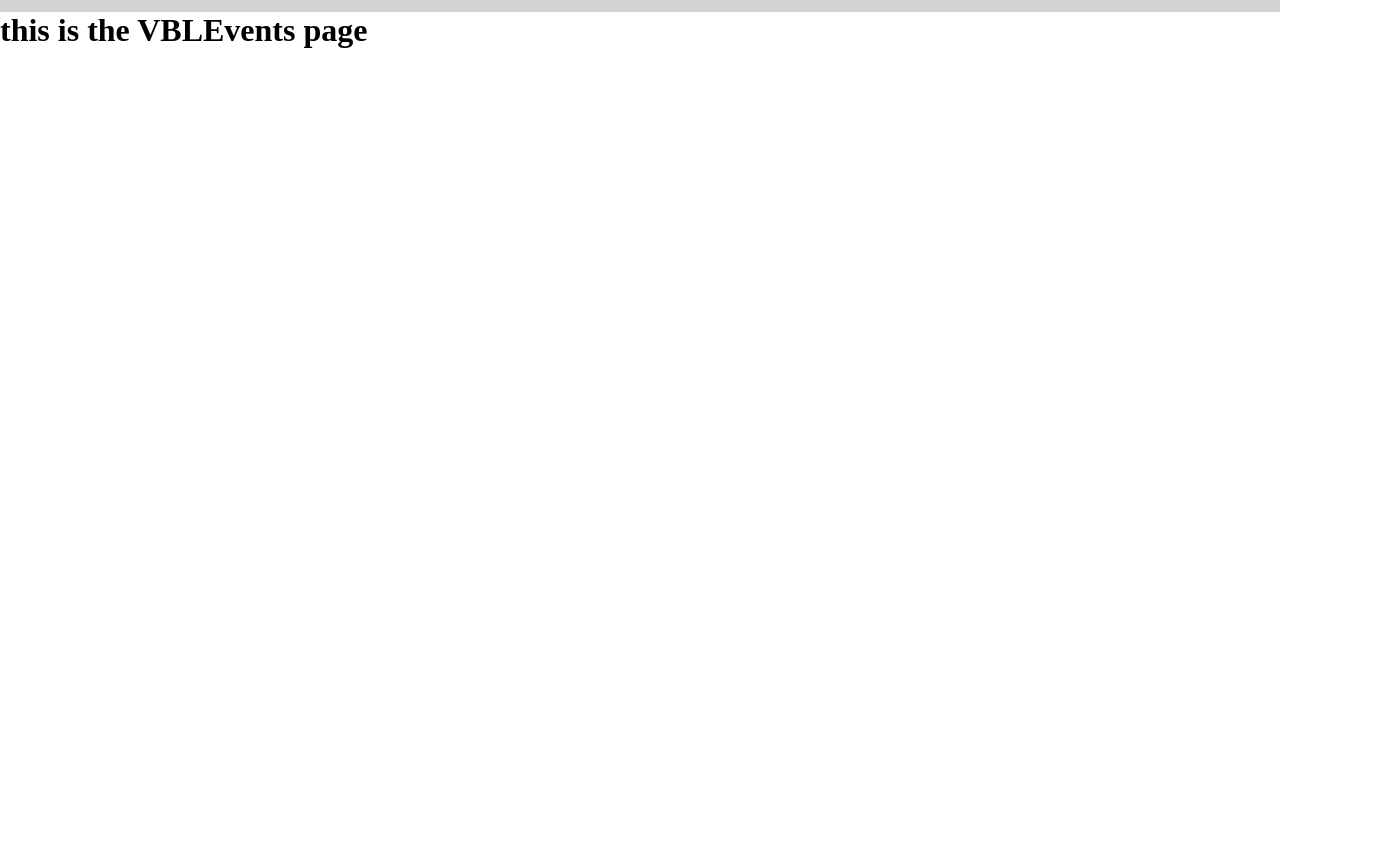
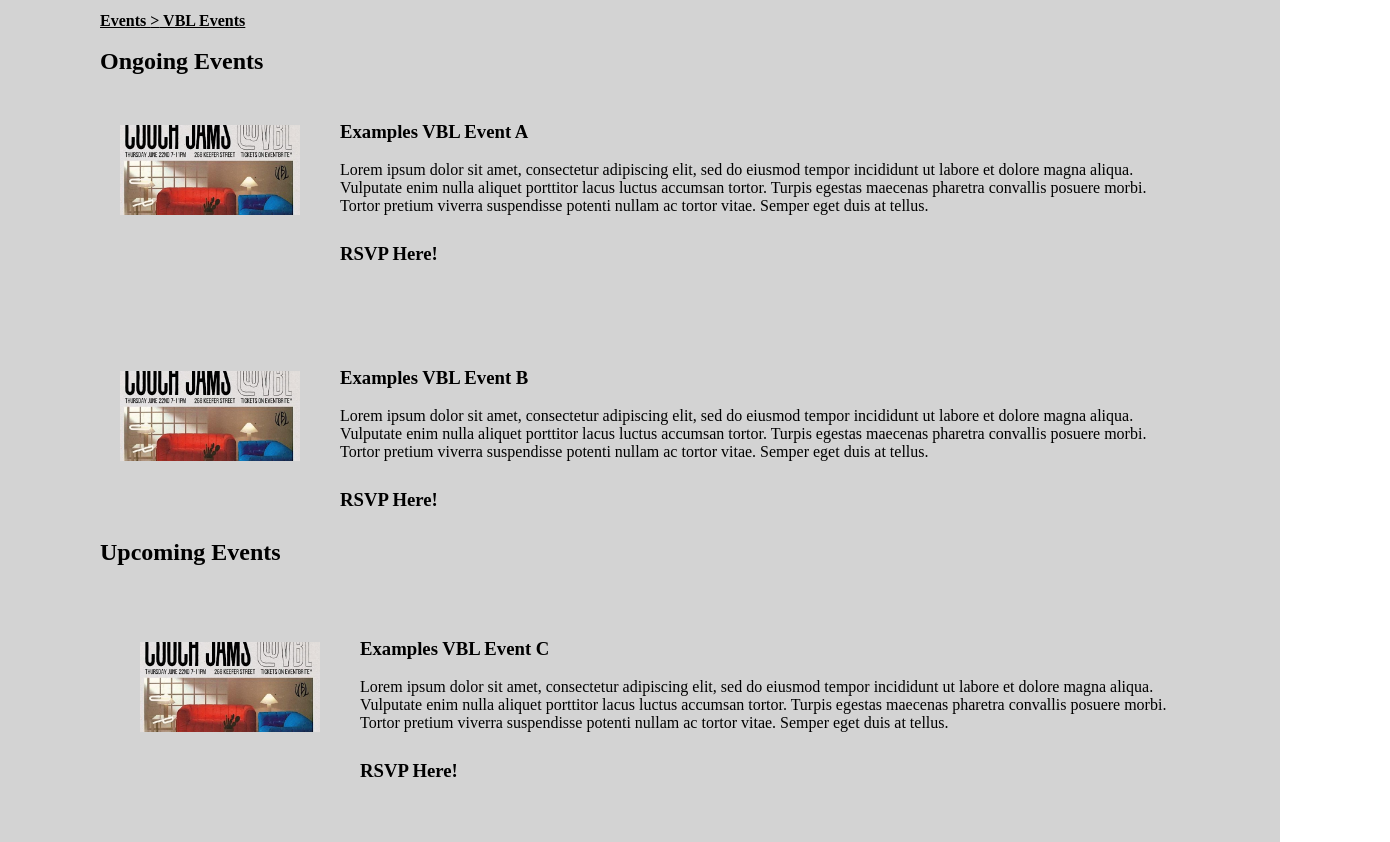
Before and after one commit to eobenso/VBL_WEBSITE, a React (Create React App) app in the folder vbl-website/: page /vbl-events in a window 1280 px wide. Shown: the part 440-1282 px from the top of the page, 1390 px wide, since content can reach past the window. Before the commit the page ends 800 px from the top, so only its background shows below. Built offline with nearby package versions, Linux system fonts and the light colour scheme.

Commit message:
completed the VBL Events and Local Events Pages

```diff
--- /dev/null
+++ b/vbl-website/src/components/LocalEvents/index.css
@@ -0,0 +1,71 @@
+.Local-events {
+    justify-content: center;
+    align-items: center;
+    padding: 0px 100px 50px 100px;
+    background-color: lightgray;
+}
+
+.sub-section-name {
+    text-decoration: underline;
+}
+
+.heading {
+    text-decoration: solid;
+}
+
+.img-1 {
+    max-width: 100%;
+    height: auto;
+    width: 180px;
+    top: 10px;
+    float: left;
+    margin: 40px;
+}
+
+.event-list-1 {
+    margin: 10px -20px;
+    width: 100%;
+}
+
+.RSVP1 {
+    margin: 10px 210px;
+    width: 100%;
+}
+
+.img-2 {
+    max-width: 100%;
+    height: auto;
+    width: 180px;
+    top: 10px;
+    float: left;
+    margin: 40px;
+}
+
+.event-list-2 {
+    margin: 10px -20px;
+    width: 100%;
+}
+
+.RSVP2 {
+    margin: 10px 210px;
+    width: 100%;
+}
+
+.img-3 {
+    max-width: 100%;
+    height: auto;
+    width: 180px;
+    top: 10px;
+    float: left;
+    margin: 40px;
+}
+
+.event-list-3 {
+    margin: 10px -20px;
+    width: 100%;
+}
+
+.RSVP3 {
+    margin: 10px 210px;
+    width: 100%;
+}
--- /dev/null
+++ b/vbl-website/src/components/LocalEvents/index.js
@@ -0,0 +1,74 @@
+import React from 'react';
+
+import './index.css';
+import image from './images/vbl-events-og.jpg';
+
+
+const Content = () => {
+
+    return (
+        <div className='Local-events'>
+            <h4 className='sub-section-name'>Events {'>'} Local Events</h4>
+            <br></br>
+            <h2 className='upper heading-name'>Ongoing Events</h2>
+
+        <div className="event-list-1">
+        <div className="example-image-1">
+            <img className='img-1' src={image} alt='Event A' />
+            <br></br>
+        </div>
+        <br></br>
+        <h3 className='example1'> Examples Local Event A</h3>
+        <br></br>
+        <p> Lorem ipsum dolor sit amet, consectetur adipiscing elit, sed do eiusmod tempor incididunt ut labore et dolore
+            magna aliqua. Vulputate enim nulla aliquet porttitor lacus luctus accumsan tortor. Turpis egestas maecenas
+            pharetra convallis posuere morbi. Tortor pretium viverra suspendisse potenti nullam ac tortor vitae. Semper
+            eget duis at tellus.</p>
+            <br></br>
+        <h3 className='RSVP1'> RSVP Here!</h3>
+        <br></br>
+        </div>
+        <br></br>
+
+        <div className="event-list-2">
+        <div className="example-image-2">
+            <img className='img-2' src={image} alt='Event B' />
+            <br></br>
+        </div>
+        <br></br>
+        <h3 className='example2'> Examples Local Event B</h3>
+        <br></br>
+        <p> Lorem ipsum dolor sit amet, consectetur adipiscing elit, sed do eiusmod tempor incididunt ut labore et dolore
+            magna aliqua. Vulputate enim nulla aliquet porttitor lacus luctus accumsan tortor. Turpis egestas maecenas
+            pharetra convallis posuere morbi. Tortor pretium viverra suspendisse potenti nullam ac tortor vitae. Semper
+            eget duis at tellus.</p>
+            <br></br>
+        <h3 className='RSVP2'> RSVP Here!</h3>
+        </div>
+
+        <br></br>
+        <h2 className='lower heading name'> Upcoming Events</h2>
+        <br></br>
+        <div className="event-list3">
+        <br></br>
+        <div className="example-image-3">
+            <img className='img-3' src={image} alt='Event C' />
+            <br></br>
+        </div>
+        <br></br>
+        <h3 className='example3'> Examples Local Event C</h3>
+        <br></br>
+        <p> Lorem ipsum dolor sit amet, consectetur adipiscing elit, sed do eiusmod tempor incididunt ut labore et dolore
+            magna aliqua. Vulputate enim nulla aliquet porttitor lacus luctus accumsan tortor. Turpis egestas maecenas
+            pharetra convallis posuere morbi. Tortor pretium viverra suspendisse potenti nullam ac tortor vitae. Semper
+            eget duis at tellus.</p>
+            <br></br>
+            <h3 className='RSVP3'> RSVP Here!</h3>
+        </div>
+
+    </div>
+
+    )
+}
+
+export default Content;
--- /dev/null
+++ b/vbl-website/src/components/VBLEvents/index.css
@@ -0,0 +1,71 @@
+.VBL-events {
+    justify-content: center;
+    align-items: center;
+    padding: 0px 100px 50px 100px;
+    background-color: lightgray;
+}
+
+.sub-section-name {
+    text-decoration: underline;
+}
+
+.heading {
+    text-decoration: solid;
+}
+
+.img-1 {
+    max-width: 100%;
+    height: auto;
+    width: 180px;
+    top: 10px;
+    float: left;
+    margin: 40px;
+}
+
+.event-list-1 {
+    margin: 10px -20px;
+    width: 100%;
+}
+
+.RSVP1 {
+    margin: 10px 210px;
+    width: 100%;
+}
+
+.img-2 {
+    max-width: 100%;
+    height: auto;
+    width: 180px;
+    top: 10px;
+    float: left;
+    margin: 40px;
+}
+
+.event-list-2 {
+    margin: 10px -20px;
+    width: 100%;
+}
+
+.RSVP2 {
+    margin: 10px 210px;
+    width: 100%;
+}
+
+.img-3 {
+    max-width: 100%;
+    height: auto;
+    width: 180px;
+    top: 10px;
+    float: left;
+    margin: 40px;
+}
+
+.event-list-3 {
+    margin: 10px -20px;
+    width: 100%;
+}
+
+.RSVP3 {
+    margin: 10px 210px;
+    width: 100%;
+}
--- /dev/null
+++ b/vbl-website/src/components/VBLEvents/index.js
@@ -0,0 +1,74 @@
+import React from 'react';
+
+import './index.css';
+import image from './images/vbl-events-og.jpg';
+
+
+const Content = () => {
+
+    return (
+        <div className='VBL-events'>
+            <h4 className='sub-section-name'>Events {'>'} VBL Events</h4>
+            <br></br>
+            <h2 className='upper heading-name'>Ongoing Events</h2>
+
+        <div className="event-list-1">
+        <div className="example-image-1">
+            <img className='img-1' src={image} alt='Event A' />
+            <br></br>
+        </div>
+        <br></br>
+        <h3 className='example1'> Examples VBL Event A</h3>
+        <br></br>
+        <p> Lorem ipsum dolor sit amet, consectetur adipiscing elit, sed do eiusmod tempor incididunt ut labore et dolore
+            magna aliqua. Vulputate enim nulla aliquet porttitor lacus luctus accumsan tortor. Turpis egestas maecenas
+            pharetra convallis posuere morbi. Tortor pretium viverra suspendisse potenti nullam ac tortor vitae. Semper
+            eget duis at tellus.</p>
+            <br></br>
+        <h3 className='RSVP1'> RSVP Here!</h3>
+        <br></br>
+        </div>
+        <br></br>
+
+        <div className="event-list-2">
+        <div className="example-image-2">
+            <img className='img-2' src={image} alt='Event B' />
+            <br></br>
+        </div>
+        <br></br>
+        <h3 className='example2'> Examples VBL Event B</h3>
+        <br></br>
+        <p> Lorem ipsum dolor sit amet, consectetur adipiscing elit, sed do eiusmod tempor incididunt ut labore et dolore
+            magna aliqua. Vulputate enim nulla aliquet porttitor lacus luctus accumsan tortor. Turpis egestas maecenas
+            pharetra convallis posuere morbi. Tortor pretium viverra suspendisse potenti nullam ac tortor vitae. Semper
+            eget duis at tellus.</p>
+            <br></br>
+        <h3 className='RSVP2'> RSVP Here!</h3>
+        </div>
+
+        <br></br>
+        <h2 className='lower heading name'> Upcoming Events</h2>
+        <br></br>
+        <div className="event-list3">
+        <br></br>
+        <div className="example-image-3">
+            <img className='img-3' src={image} alt='Event C' />
+            <br></br>
+        </div>
+        <br></br>
+        <h3 className='example3'> Examples VBL Event C</h3>
+        <br></br>
+        <p> Lorem ipsum dolor sit amet, consectetur adipiscing elit, sed do eiusmod tempor incididunt ut labore et dolore
+            magna aliqua. Vulputate enim nulla aliquet porttitor lacus luctus accumsan tortor. Turpis egestas maecenas
+            pharetra convallis posuere morbi. Tortor pretium viverra suspendisse potenti nullam ac tortor vitae. Semper
+            eget duis at tellus.</p>
+            <br></br>
+            <h3 className='RSVP3'> RSVP Here!</h3>
+        </div>
+
+    </div>
+
+    )
+}
+
+export default Content;
--- a/vbl-website/src/pages/LocalEvents.js
+++ b/vbl-website/src/pages/LocalEvents.js
@@ -1,12 +1,13 @@
 import React from 'react';
 
 import Navbar from '../components/Navbar';
+import Content from '../components/LocalEvents';
 
 const LocalEvents = () => {
     return (
         <div>
             <Navbar />
-            <h1>this is the LocalEvents page</h1>
+            <Content />
         </div>
     );
 }
--- a/vbl-website/src/pages/VBLEvents.js
+++ b/vbl-website/src/pages/VBLEvents.js
@@ -1,12 +1,13 @@
 import React from 'react';
 
 import Navbar from '../components/Navbar';
+import Content from '../components/VBLEvents';
 
 const VBLEvents = () => {
     return (
         <div>
             <Navbar />
-            <h1>this is the VBLEvents page</h1>
+            <Content />
         </div>
     );
 }
```
Also changed, not shown: vbl-website/src/components/LocalEvents/images/vbl-events-og.jpg (added), vbl-website/src/components/VBLEvents/images/vbl-events-og.jpg (added).
